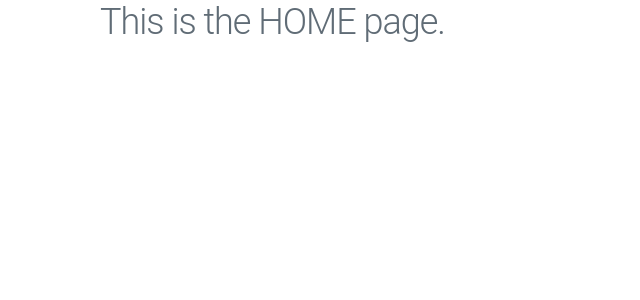
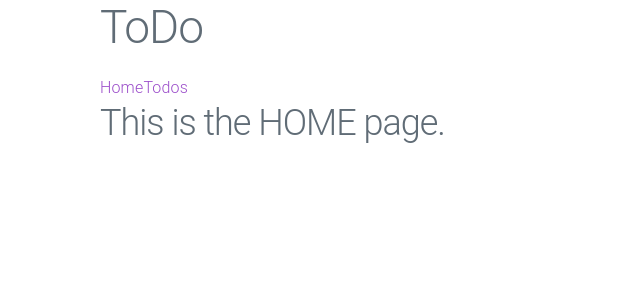
Before and after one commit to essjay05/WDI-SM-62_w11-d04_my-react-todo-LAB, a React (Create React App) app: page / in a window 1280 px wide. Shown: the top 300 px of the page, without its empty margins (0-640 px from the left). Built offline with nearby package versions, Linux system fonts and the light colour scheme.

Commit message:
Created Successful header showing up on main page and created route links on index.js

```diff
--- a/src/App.js
+++ b/src/App.js
@@ -1,5 +1,6 @@
 import React, { Component } from 'react';
 import { Switch, Route } from 'react-router-dom';
+import Header from './components/Header';
 import Home from './components/Home';
 import TodosContainer from './components/TodosContainer';
 
@@ -8,6 +9,7 @@
 	render() {
 		return (
 		<div className="container">
+			<Header />
 			<Switch>
 				<Route exact path='/' component={ Home }/>
 				<Route path='/todos' component={ TodosContainer }/>
--- /dev/null
+++ b/src/components/Header/index.js
@@ -0,0 +1,18 @@
+import React, { Component } from 'react';
+import { Link } from 'react-router-dom';
+
+export default class Header extends Component {
+
+    render() {
+        return (
+            <header>
+                <h1> ToDo</h1>
+                <nav>
+                    <Link to={'/'}>Home</Link>
+                    <Link to={'/todos'}>Todos</Link>
+                </nav>
+            </header>
+
+        )
+    }
+}
```
